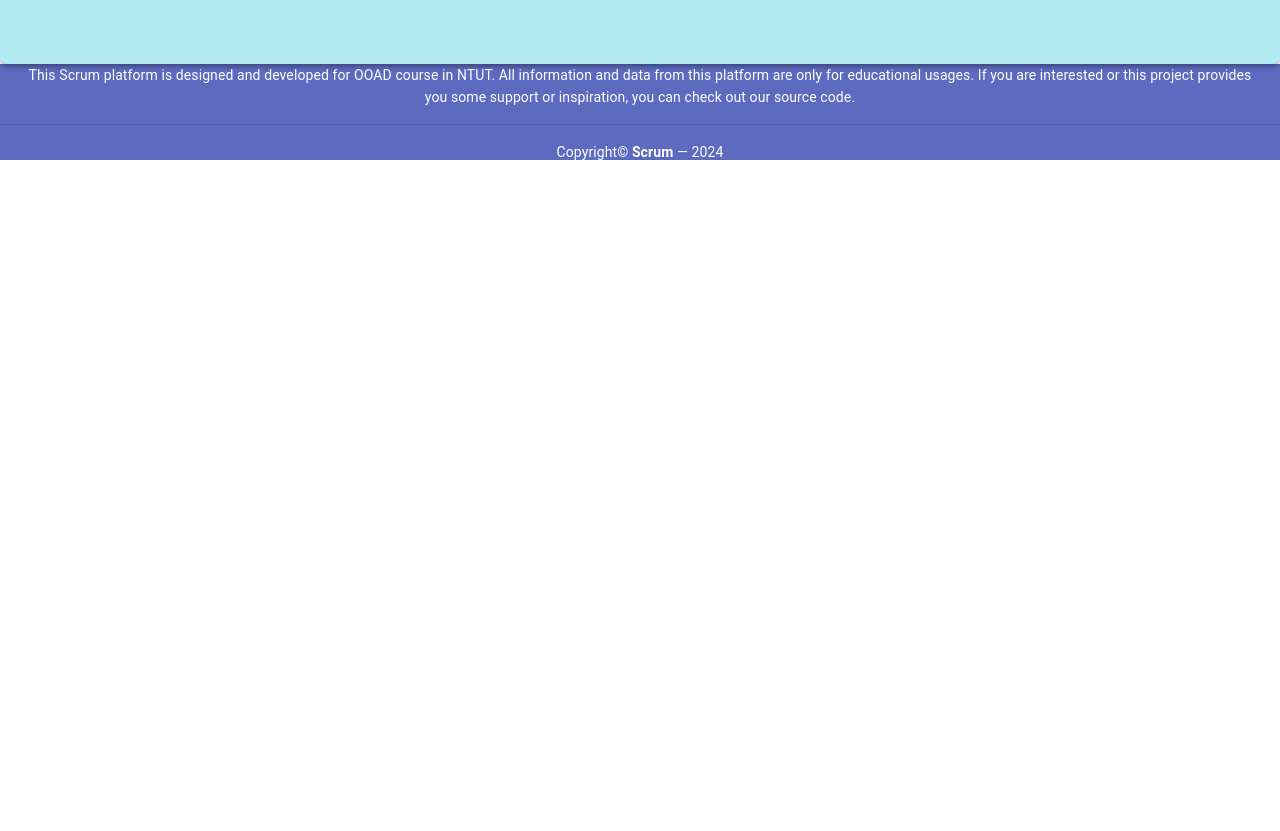
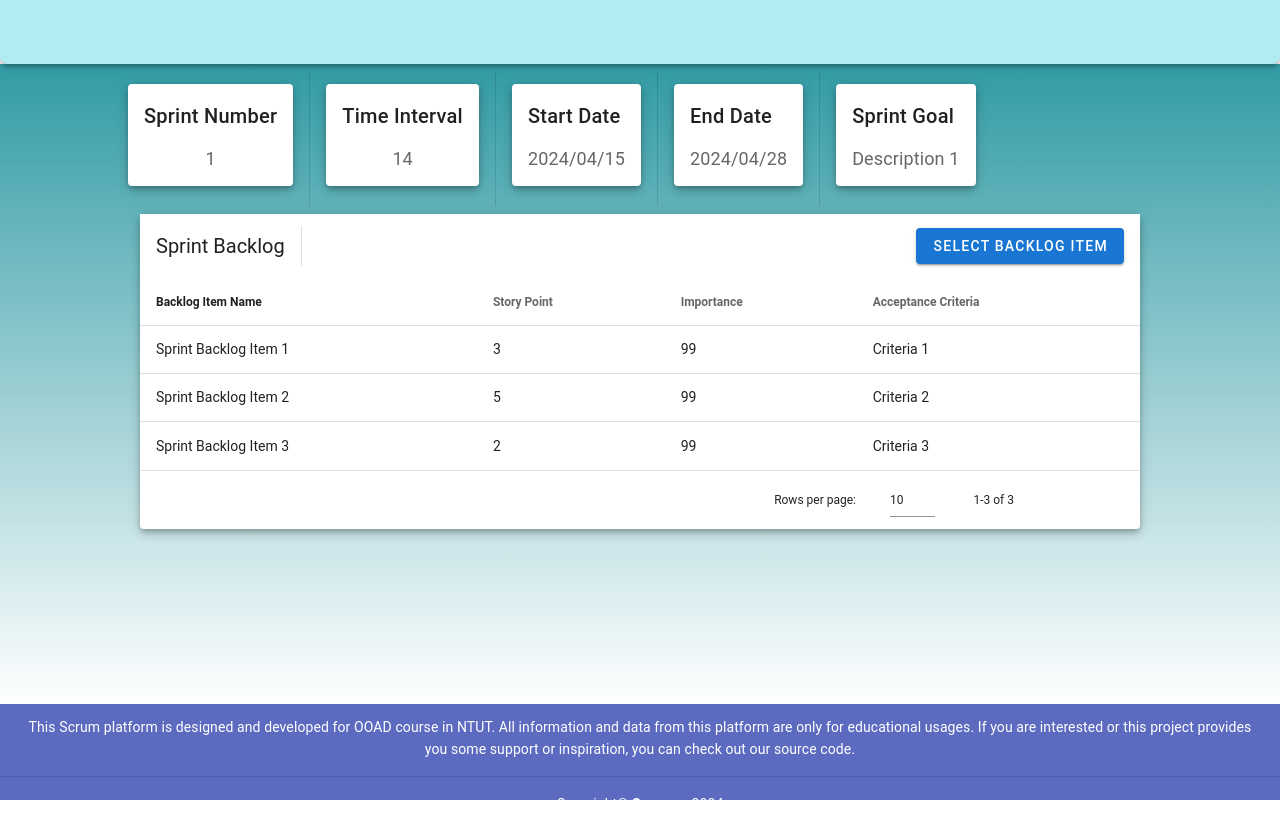
Before and after one commit to xiao0818/OOAD_Frontend, a Vue app: page /projectList/project/sprint in a window 1280 px wide. Before the commit the page ends 800 px from the top, so only its background shows below. Built offline with nearby package versions, Linux system fonts and the light colour scheme; the HTML template or start-up script is replaced by a standard one; what vue-apexcharts would draw is missing.

Commit message:
[Feature Addition]Beautified each page with using v-card to display information. Added the button to switch between product backlog and sprint list.

```diff
--- a/src/App.vue
+++ b/src/App.vue
@@ -31,7 +31,4 @@
 </script>
 
 <style>
-  .toolbar-item {
-    text-decoration: none;
-  }
 </style>
--- a/src/components/Footer.vue
+++ b/src/components/Footer.vue
@@ -2,7 +2,7 @@
   <v-footer height="100%" width="100%" padless>
     <v-card height="100%" width="100%" flat tile class="indigo lighten-1 white--text text-center">
 
-      <v-card-text class="white--text pt-0">
+      <v-card-text class="white--text pt-3">
         This Scrum platform is designed and developed for OOAD course in NTUT.
         All information and data from this platform are only for educational usages.
         If you are interested or this project provides you some support or inspiration,
--- a/src/views/BacklogItemPage.vue
+++ b/src/views/BacklogItemPage.vue
@@ -1,21 +1,39 @@
 <template>
-  <v-container>
-    <v-row justify="space-around">
-      <v-col>
-        <h1>Backlog Item: {{ backlogItem.name }}</h1>
-      </v-col>
-      <v-col>
-        <h1>Story Point: {{ backlogItem.storyPoint }}</h1>
-      </v-col>
-      <v-col>
-        <h1>Importance: {{ backlogItem.importance }}</h1>
-      </v-col>
-      <v-col>
-        <v-btn color="primary">Create Task</v-btn>
-      </v-col>
-    </v-row>
-    <v-data-table :headers="headers" :items="tasks" @click:row="openTask" />
-  </v-container>
+  <div class="theme">
+    <v-container style="width: 80%">
+      <v-row align="center">
+        <v-card class="elevation-5 my-5">
+          <v-card-title>Backlog Item</v-card-title>
+          <v-card-text class="text">{{ backlogItem.name }}</v-card-text>
+        </v-card>
+        <v-divider class="mx-4" inset vertical></v-divider>
+        <v-card class="elevation-5 my-5">
+          <v-card-title>Story Point</v-card-title>
+          <v-card-text class="text">{{ backlogItem.storyPoint }}</v-card-text>
+        </v-card>
+        <v-divider class="mx-4" inset vertical></v-divider>
+        <v-card class="elevation-5 my-5">
+          <v-card-title>Importance</v-card-title>
+          <v-card-text class="text">{{ backlogItem.importance }}</v-card-text>
+        </v-card>
+        <v-divider class="mx-4" inset vertical></v-divider>
+        <v-card class="elevation-5 my-5">
+          <v-card-title>Acceptance Criteria</v-card-title>
+          <v-card-text class="text">{{ backlogItem.acceptanceCriteria }}</v-card-text>
+        </v-card>
+      </v-row>
+      <v-data-table :headers="headers" :items="tasks" sort-by="title" class="elevation-5 my-5" @click:row="openTask">
+        <template v-slot:top>
+          <v-toolbar flat>
+            <v-toolbar-title>Task List</v-toolbar-title>
+            <v-divider class="mx-4" inset vertical></v-divider>
+            <v-spacer></v-spacer>
+            <v-btn align-left color="primary">Create Task</v-btn>
+          </v-toolbar>
+        </template>
+      </v-data-table>
+    </v-container>
+  </div>
 </template>
 
 <script>
@@ -27,35 +45,35 @@
     data() {
       return {
         backlogItem: {
-          name: 'Backlog Item 1',
+          name: 'Sprint Backlog Item 1',
           id: '6d039242-c8cb-4fc7-87e1-5732aa8df6ab',
           storyPoint: '3',
           importance: '99',
           acceptanceCriteria: 'Criteria 1'
         },
         headers: [
-          { text: "Task Name", value: "name" },
+          { text: "Task Title", value: "title" },
           { text: "State", value: "state" },
           { text: "Priority", value: "priority" },
           { text: "Estimate Hours", value: "estimateHours" },
         ],
         tasks: [
           {
-            name: 'Task 1',
+            title: 'Task 1',
             id: '32317bad-1a12-4acb-aef7-86c5cc99b610',
             state: 'Done',
             priority: '99',
             estimateHours: '3'
           },
           {
-            name: 'Task 2',
+            title: 'Task 2',
             id: '3cb76c7f-b447-4005-a541-af493fec8c60',
             state: 'Doing',
             priority: '99',
             estimateHours: '1'
           },
           {
-            name: 'Task 3',
+            title: 'Task 3',
             id: '961cb3e2-cbe3-4a4e-8760-16b00af30a25',
             state: 'Todo',
             priority: '99',
@@ -66,12 +84,21 @@
     },
     methods: {
       openTask(value) {
-        console.log(value.id)
-        this.$router.push({ name: "Task", params: {id: value.id} });
+        this.$router.push({ name: "Task", params: {projectId: this.$route.params.projectId, sprintId: this.$route.params.sprintId, backlogItemId: this.$route.params.backlogItemId, taskId: value.id} });
       }
     }
   }
 </script>
 
 <style>
+  .theme {
+    background-image: linear-gradient(to bottom, rgb(50, 155, 165), rgba(255, 255, 255, 0));
+    background-repeat: no-repeat, no-repeat, no-repeat;
+    background-position: bottom right, left, right;
+  }
+
+  .text {
+    font-size: large;
+    color: #000;
+  }
 </style>
--- a/src/views/ProjectListPage.vue
+++ b/src/views/ProjectListPage.vue
@@ -1,15 +1,18 @@
 <template>
-  <v-container>
-    <v-row justify="space-around">
-      <v-col>
-        <h1>All Projects</h1>
-      </v-col>
-      <v-col>
-        <v-btn color="primary">Create Project</v-btn>
-      </v-col>
-    </v-row>
-    <v-data-table :headers="headers" :items="projects" @click:row="openProject" />
-  </v-container>
+  <div class="theme">
+    <v-container style="width: 80%">
+      <v-data-table :headers="headers" :items="projects" sort-by="name" class="elevation-5 my-5" @click:row="openProject">
+        <template v-slot:top>
+          <v-toolbar flat>
+            <v-toolbar-title>Project List</v-toolbar-title>
+            <v-divider class="mx-4" inset vertical></v-divider>
+            <v-spacer></v-spacer>
+            <v-btn align-left color="primary">Create Project</v-btn>
+          </v-toolbar>
+        </template>
+      </v-data-table>
+    </v-container>
+  </div>
 </template>
 
 <script>
@@ -22,35 +25,39 @@
       return {
         headers: [
           { text: "Project Name", value: "name" },
-          { text: "Product Owner", value: "po" },
+          { text: "Product Owner", value: "productOwner" },
         ],
         projects: [
           {
             name: 'dcTrack',
             id: '1300717a-e3b7-49b4-9258-b3ab6027006d',
-            po: 'Sunbird'
+            productOwner: 'Sunbird'
           },
           {
             name: 'ezKanban',
             id: '356bfc8f-4840-4484-a613-8151023b3641',
-            po: 'Teddy'
+            productOwner: 'Teddy'
           },
           {
             name: 'IoT',
             id: '00a27b11-3fe3-4f92-9d21-c5e733d20412',
-            po: 'YC'
+            productOwner: 'YC'
           },
         ],
       }
     },
     methods: {
       openProject(value) {
-        console.log(value.id)
-        this.$router.push({ name: "Project", params: {id: value.id} });
+        this.$router.push({ name: "Project", params: {projectId: value.id} });
       }
     }
   }
 </script>
 
 <style>
+  .theme {
+    background-image: linear-gradient(to bottom, rgb(50, 155, 165), rgba(255, 255, 255, 0));
+    background-repeat: no-repeat, no-repeat, no-repeat;
+    background-position: bottom right, left, right;
+  }
 </style>
--- a/src/views/ProjectPage.vue
+++ b/src/views/ProjectPage.vue
@@ -1,18 +1,42 @@
 <template>
-  <v-container>
-    <v-row justify="space-around">
-      <v-col>
-        <h1>Project: {{ project.name }}</h1>
-      </v-col>
-      <v-col>
-        <h1>Product Owner: {{ project.po }}</h1>
-      </v-col>
-      <v-col>
-        <v-btn color="primary">Create Sprint</v-btn>
-      </v-col>
-    </v-row>
-    <v-data-table :headers="headers" :items="sprints" @click:row="openSprint" />
-  </v-container>
+  <div class="theme">
+    <v-container style="width: 80%">
+      <v-row align="center">
+        <v-card class="elevation-5 my-5">
+          <v-card-title>Project Name</v-card-title>
+          <v-card-text class="text">{{ project.name }}</v-card-text>
+        </v-card>
+        <v-divider class="mx-4" inset vertical></v-divider>
+        <v-card class="elevation-5 my-5">
+          <v-card-title>Product Owner</v-card-title>
+          <v-card-text class="text">{{ project.productOwner }}</v-card-text>
+        </v-card>
+        <v-spacer></v-spacer>
+        <v-btn v-if="isProductBacklog" align-left color="primary" @click="OpenSprintList()">Sprint List</v-btn>
+        <v-btn v-else align-left color="primary" @click="OpenProductBacklog()">Product Backlog</v-btn>
+      </v-row>
+      <v-data-table v-if="isProductBacklog" :headers="backlogItems_headers" :items="backlogItems" sort-by="name" class="elevation-5 my-5">
+        <template v-slot:top>
+          <v-toolbar flat>
+            <v-toolbar-title>Product Backlog</v-toolbar-title>
+            <v-divider class="mx-4" inset vertical></v-divider>
+            <v-spacer></v-spacer>
+            <v-btn align-left color="primary">Create Backlog Item</v-btn>
+          </v-toolbar>
+        </template>
+      </v-data-table>
+      <v-data-table v-else :headers="sprints_headers" :items="sprints" sort-by="number" class="elevation-5 my-5" @click:row="openSprint">
+        <template v-slot:top>
+          <v-toolbar flat>
+            <v-toolbar-title>Sprint List</v-toolbar-title>
+            <v-divider class="mx-4" inset vertical></v-divider>
+            <v-spacer></v-spacer>
+            <v-btn align-left color="primary">Create Sprint</v-btn>
+          </v-toolbar>
+        </template>
+      </v-data-table>
+    </v-container>
+  </div>
 </template>
 
 <script>
@@ -23,50 +47,98 @@
     },
     data() {
       return {
+        isProductBacklog: true,
         project: {
           name: 'dcTrack',
           id: '1300717a-e3b7-49b4-9258-b3ab6027006d',
-          po: 'Sunbird'
+          productOwner: 'Sunbird'
         },
-        headers: [
-          { text: "Sprint Number", value: "name" },
-          { text: "Sprint Goal", value: "goal" },
+        backlogItems_headers: [
+          { text: "Backlog Item Name", value: "name" },
+          { text: "Acceptance Criteria", value: "acceptanceCriteria" },
+        ],
+        backlogItems: [
+          {
+            name: 'Product Backlog Item 1',
+            id: '19d6c427-7d56-47e4-a5eb-37154f235d55',
+            storyPoint: '',
+            importance: '',
+            acceptanceCriteria: 'Criteria 01'
+          },
+          {
+            name: 'Product Backlog Item 2',
+            id: '70ef56e4-09d8-4e6f-96ee-073414a3d61a',
+            storyPoint: '',
+            importance: '',
+            acceptanceCriteria: 'Criteria 02'
+          },
+          {
+            name: 'Product Backlog Item 3',
+            id: 'bb2a0a5d-15af-41f3-ad02-b103e15845af',
+            storyPoint: '',
+            importance: '',
+            acceptanceCriteria: 'Criteria 03'
+          },
+        ],
+        sprints_headers: [
+          { text: "Sprint Number", value: "number" },
+          { text: "Time Interval", value: "timeInterval" },
           { text: "Start Date", value: "startDate" },
           { text: "End Date", value: "endDate" },
+          { text: "Sprint Goal", value: "goal" },
         ],
         sprints: [
           {
-            name: 'Sprint 1',
+            number: '1',
             id: 'd11afa70-1f57-498e-94ef-6eb36ce08722',
-            goal: 'Description 1',
+            timeInterval: '14',
             startDate: '2024/04/15',
-            endDate: '2024/04/28'
+            endDate: '2024/04/28',
+            goal: 'Description 1'
           },
           {
-            name: 'Sprint 2',
+            number: '2',
             id: 'c034ab9d-9f17-4046-9ae3-8eb0d153910f',
-            goal: 'Description 2',
+            timeInterval: '14',
             startDate: '2024/04/29',
-            endDate: '2024/05/12'
+            endDate: '2024/05/12',
+            goal: 'Description 2'
           },
           {
-            name: 'Sprint 3',
+            number: '3',
             id: '47b8ec71-3f56-4d5c-9419-84b8f9311bc3',
-            goal: 'Description 3',
+            timeInterval: '14',
             startDate: '2024/05/13',
-            endDate: '2024/05/26'
+            endDate: '2024/05/26',
+            goal: 'Description 3'
           },
         ],
       }
     },
     methods: {
+      OpenProductBacklog() {
+        this.isProductBacklog = true;
+      },
+      OpenSprintList() {
+        this.isProductBacklog = false;
+
+      },
       openSprint(value) {
-        console.log(value.id)
-        this.$router.push({ name: "Sprint", params: {id: value.id} });
+        this.$router.push({ name: "Sprint", params: {projectId: this.$route.params.projectId, sprintId: value.id} });
       }
     }
   }
 </script>
 
 <style>
+  .theme {
+    background-image: linear-gradient(to bottom, rgb(50, 155, 165), rgba(255, 255, 255, 0));
+    background-repeat: no-repeat, no-repeat, no-repeat;
+    background-position: bottom right, left, right;
+  }
+
+  .text {
+    font-size: large;
+    color: #000;
+  }
 </style>
--- a/src/views/SprintPage.vue
+++ b/src/views/SprintPage.vue
@@ -1,18 +1,44 @@
 <template>
-    <v-container>
-      <v-row justify="space-around">
-        <v-col>
-          <h1>Sprint: {{ sprint.name }}</h1>
-        </v-col>
-        <v-col>
-          <h1>Sprint Goal: {{ sprint.goal }}</h1>
-        </v-col>
-        <v-col>
-          <v-btn color="primary">Select Backlog Item</v-btn>
-        </v-col>
+  <div class="theme">
+    <v-container style="width: 80%">
+      <v-row align="center">
+        <v-card class="elevation-5 my-5">
+          <v-card-title>Sprint Number</v-card-title>
+          <v-card-text class="text">{{ sprint.number }}</v-card-text>
+        </v-card>
+        <v-divider class="mx-4" inset vertical></v-divider>
+        <v-card class="elevation-5 my-5">
+          <v-card-title>Time Interval</v-card-title>
+          <v-card-text class="text">{{ sprint.timeInterval }}</v-card-text>
+        </v-card>
+        <v-divider class="mx-4" inset vertical></v-divider>
+        <v-card class="elevation-5 my-5">
+          <v-card-title>Start Date</v-card-title>
+          <v-card-text class="text">{{ sprint.startDate }}</v-card-text>
+        </v-card>
+        <v-divider class="mx-4" inset vertical></v-divider>
+        <v-card class="elevation-5 my-5">
+          <v-card-title>End Date</v-card-title>
+          <v-card-text class="text">{{ sprint.endDate }}</v-card-text>
+        </v-card>
+        <v-divider class="mx-4" inset vertical></v-divider>
+        <v-card class="elevation-5 my-5">
+          <v-card-title>Sprint Goal</v-card-title>
+          <v-card-text class="text">{{ sprint.goal }}</v-card-text>
+        </v-card>
       </v-row>
-      <v-data-table :headers="headers" :items="backlogItems" @click:row="openBacklogItem" />
+      <v-data-table :headers="headers" :items="backlogItems" sort-by="name" class="elevation-5 my-5" @click:row="openBacklogItem">
+        <template v-slot:top>
+          <v-toolbar flat>
+            <v-toolbar-title>Sprint Backlog</v-toolbar-title>
+            <v-divider class="mx-4" inset vertical></v-divider>
+            <v-spacer></v-spacer>
+            <v-btn align-left color="primary">Select Backlog Item</v-btn>
+          </v-toolbar>
+        </template>
+      </v-data-table>
     </v-container>
+  </div>
 </template>
 
 <script>
@@ -24,11 +50,12 @@
     data() {
       return {
         sprint: {
-            name: 'Sprint 1',
           id: 'd11afa70-1f57-498e-94ef-6eb36ce08722',
-            goal: 'Description 1',
+          number: '1',
+          timeInterval: '14',
           startDate: '2024/04/15',
-            endDate: '2024/04/28'
+          endDate: '2024/04/28',
+          goal: 'Description 1'
         },
         headers: [
           { text: "Backlog Item Name", value: "name" },
@@ -38,21 +65,21 @@
         ],
         backlogItems: [
           {
-              name: 'Backlog Item 1',
+            name: 'Sprint Backlog Item 1',
             id: '6d039242-c8cb-4fc7-87e1-5732aa8df6ab',
             storyPoint: '3',
             importance: '99',
             acceptanceCriteria: 'Criteria 1'
           },
           {
-              name: 'Backlog Item 2',
+            name: 'Sprint Backlog Item 2',
             id: '1ba8c03a-4230-47b7-b876-1cb5a77c06bb',
             storyPoint: '5',
             importance: '99',
             acceptanceCriteria: 'Criteria 2'
           },
           {
-              name: 'Backlog Item 3',
+            name: 'Sprint Backlog Item 3',
             id: 'eac3be3e-f8c3-4b47-b0f9-386367e7f221',
             storyPoint: '2',
             importance: '99',
@@ -63,12 +90,21 @@
     },
     methods: {
       openBacklogItem(value) {
-          console.log(value.id)
-          this.$router.push({ name: "BacklogItem", params: {id: value.id} });
+        this.$router.push({ name: "BacklogItem", params: {projectId: this.$route.params.projectId, sprintId: this.$route.params.sprintId, backlogItemId: value.id} });
       }
     }
   }
 </script>
 
 <style>
+  .theme {
+    background-image: linear-gradient(to bottom, rgb(50, 155, 165), rgba(255, 255, 255, 0));
+    background-repeat: no-repeat, no-repeat, no-repeat;
+    background-position: bottom right, left, right;
+  }
+
+  .text {
+    font-size: large;
+    color: #000;
+  }
 </style>
--- a/src/views/TaskPage.vue
+++ b/src/views/TaskPage.vue
@@ -1,32 +1,34 @@
 <template>
-  <v-container>
+  <div class="theme">
+    <v-container style="width: 80%">
       <v-col>
-      <v-card>
-        <v-card-title>Task Name</v-card-title>
-        <v-card-text >{{ task.name }}</v-card-text>
+        <v-card class="elevation-5 my-5">
+          <v-card-title>Task Title</v-card-title>
+          <v-card-text class="text">{{ task.title }}</v-card-text>
         </v-card>
         <v-divider></v-divider>
-      <v-card>
+        <v-card class="elevation-5 my-5">
           <v-card-title>State</v-card-title>
-        <v-card-text>{{ task.state }}</v-card-text>
+          <v-card-text class="text">{{ task.state }}</v-card-text>
         </v-card>
         <v-divider></v-divider>
-      <v-card>
+        <v-card class="elevation-5 my-5">
           <v-card-title>Priority</v-card-title>
-        <v-card-text>{{ task.priority }}</v-card-text>
+          <v-card-text class="text">{{ task.priority }}</v-card-text>
         </v-card>
         <v-divider></v-divider>
-      <v-card>
+        <v-card class="elevation-5 my-5">
           <v-card-title>Estimate Hours</v-card-title>
-        <v-card-text>{{ task.estimateHours }}</v-card-text>
+          <v-card-text class="text">{{ task.estimateHours }}</v-card-text>
         </v-card>
         <v-divider></v-divider>
-      <v-card>
+        <v-card class="elevation-5 my-5">
           <v-card-title>Description</v-card-title>
-        <v-card-text>{{ task.description }}</v-card-text>
+          <v-card-text class="text">{{ task.description }}</v-card-text>
         </v-card>
       </v-col>
     </v-container>
+  </div>
 </template>
 
 <script>
@@ -38,14 +40,14 @@
     data() {
       return {
         headers: [
-          { text: "Task Name", value: "name" },
+          { text: "Task Title", value: "title" },
           { text: "State", value: "state" },
           { text: "Priority", value: "priority" },
           { text: "Estimate Hours", value: "estimateHours" },
           { text: "Description", value: "description" },
         ],
         task: {
-          name: 'Task 1',
+          title: 'Task 1',
           id: '32317bad-1a12-4acb-aef7-86c5cc99b610',
           state: 'Done',
           priority: '99',
@@ -58,4 +60,14 @@
 </script>
 
 <style>
+  .theme {
+    background-image: linear-gradient(to bottom, rgb(50, 155, 165), rgba(255, 255, 255, 0));
+    background-repeat: no-repeat, no-repeat, no-repeat;
+    background-position: bottom right, left, right;
+  }
+
+  .text {
+    font-size: large;
+    color: #000;
+  }
 </style>
```
Also changed, not shown: src/router/index.js (+4 -4 lines), src/views/HomePage.vue (+8 -2 lines). Lines whose indentation alone changed are shown as unchanged.
